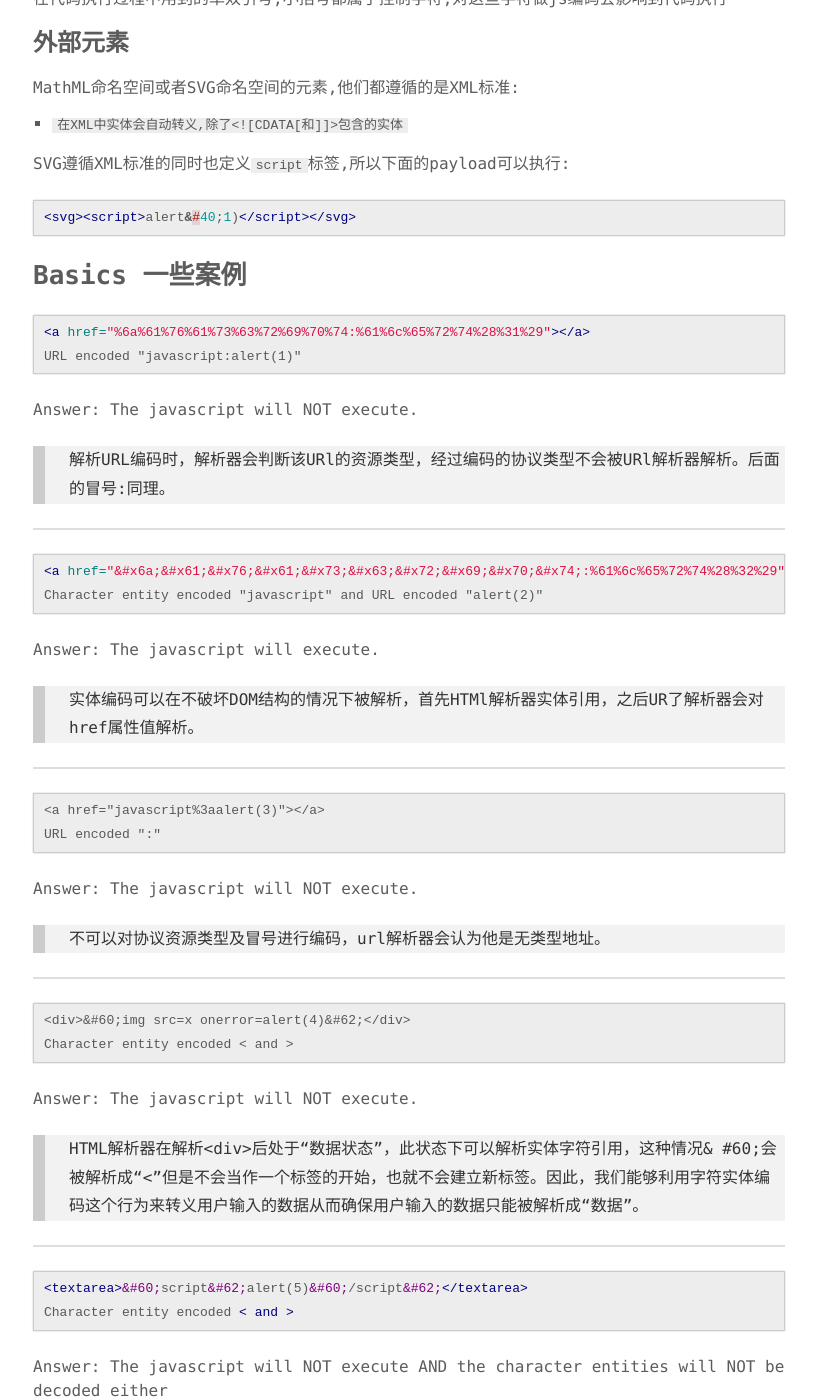
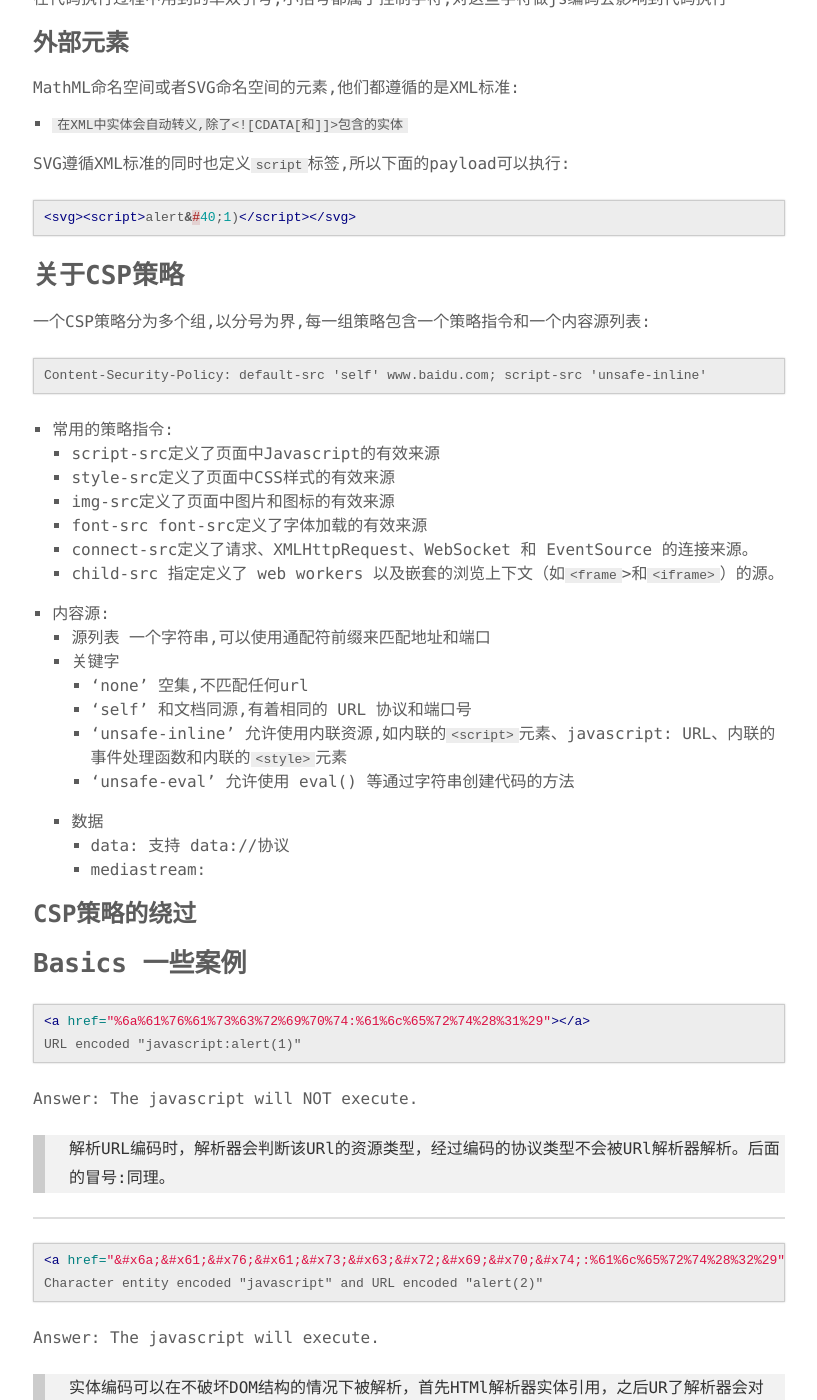
Before and after one commit to alivk353/alivk353.github.io, a Jekyll site: the page built from _posts/2018-04-10-xss_coding.md, in a window 1280 px wide and 1400 px high, scrolled down 1783 px. Shown: the whole window, without its empty margins (231-1048 px from the left). Built offline with Jekyll 4.4.1, drawn with Linux system fonts in a browser that asks for light colours.

Commit message:
modify xss coding

````diff
--- a/_posts/2018-04-10-xss_coding.md
+++ b/_posts/2018-04-10-xss_coding.md
@@ -84,6 +84,34 @@ SVG遵循XML标准的同时也定义`script`标签,所以下面的payload可以
 ```html
 <svg><script>alert&#40;1)</script></svg>
 ```
+
+## 关于CSP策略
+
+一个CSP策略分为多个组,以分号为界,每一组策略包含一个策略指令和一个内容源列表:
+
+```html
+Content-Security-Policy: default-src 'self' www.baidu.com; script-src 'unsafe-inline'
+```
+
+- 常用的策略指令:
+    - script-src定义了页面中Javascript的有效来源
+    - style-src定义了页面中CSS样式的有效来源
+    - img-src定义了页面中图片和图标的有效来源
+    - font-src font-src定义了字体加载的有效来源
+    - connect-src定义了请求、XMLHttpRequest、WebSocket 和 EventSource 的连接来源。
+    - child-src 指定定义了 web workers 以及嵌套的浏览上下文（如`<frame`>和`<iframe>`）的源。
+- 内容源:
+    - 源列表 一个字符串,可以使用通配符前缀来匹配地址和端口
+    - 关键字
+        - 'none' 空集,不匹配任何url
+        - 'self' 和文档同源,有着相同的 URL 协议和端口号
+        - 'unsafe-inline' 允许使用内联资源,如内联的`<script>`元素、javascript: URL、内联的事件处理函数和内联的`<style>`元素
+        - 'unsafe-eval' 允许使用 eval() 等通过字符串创建代码的方法
+    - 数据
+      - data: 支持 data://协议
+      - mediastream:
+
+### CSP策略的绕过
 
 ## Basics 一些案例
 
````
